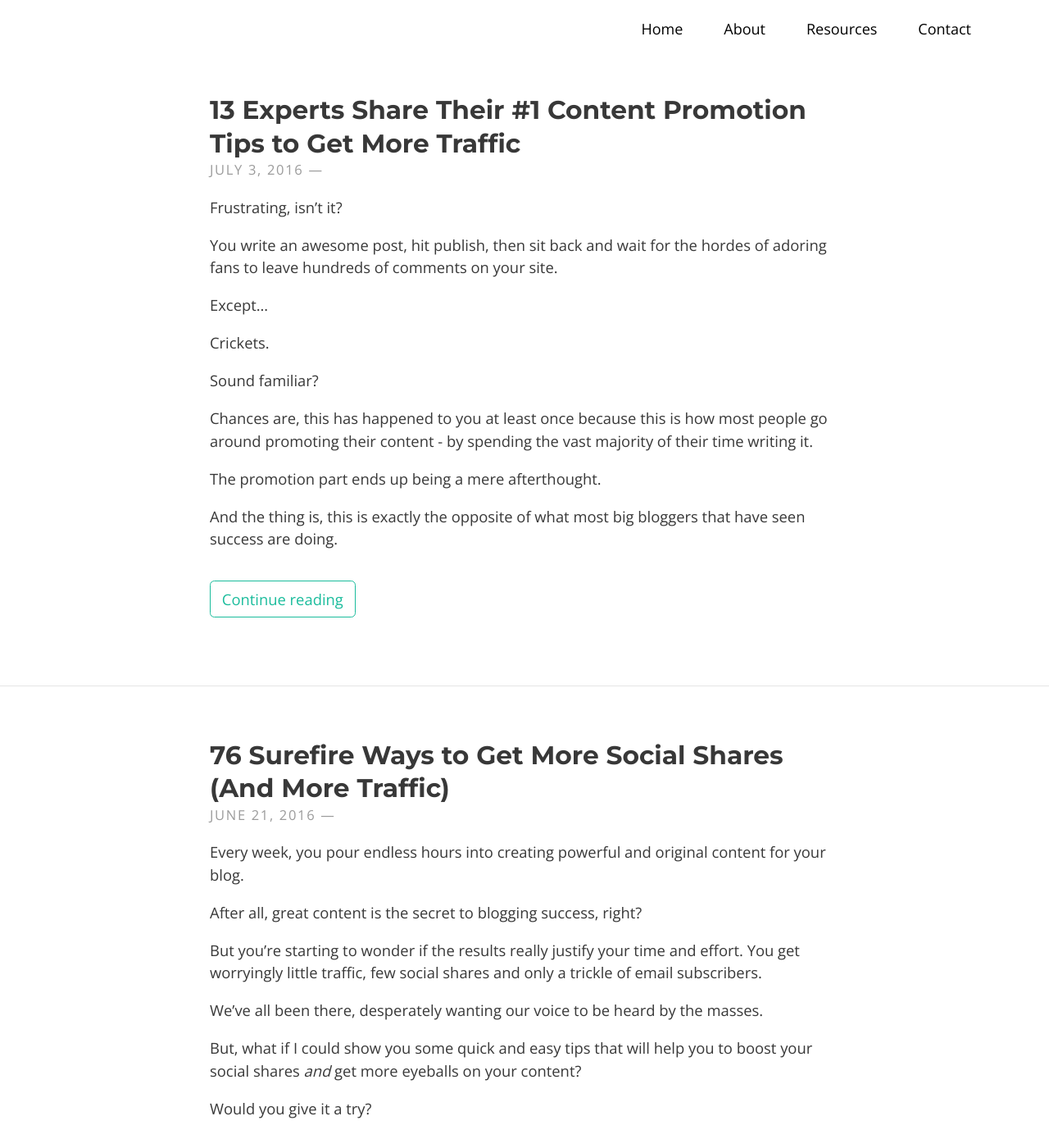
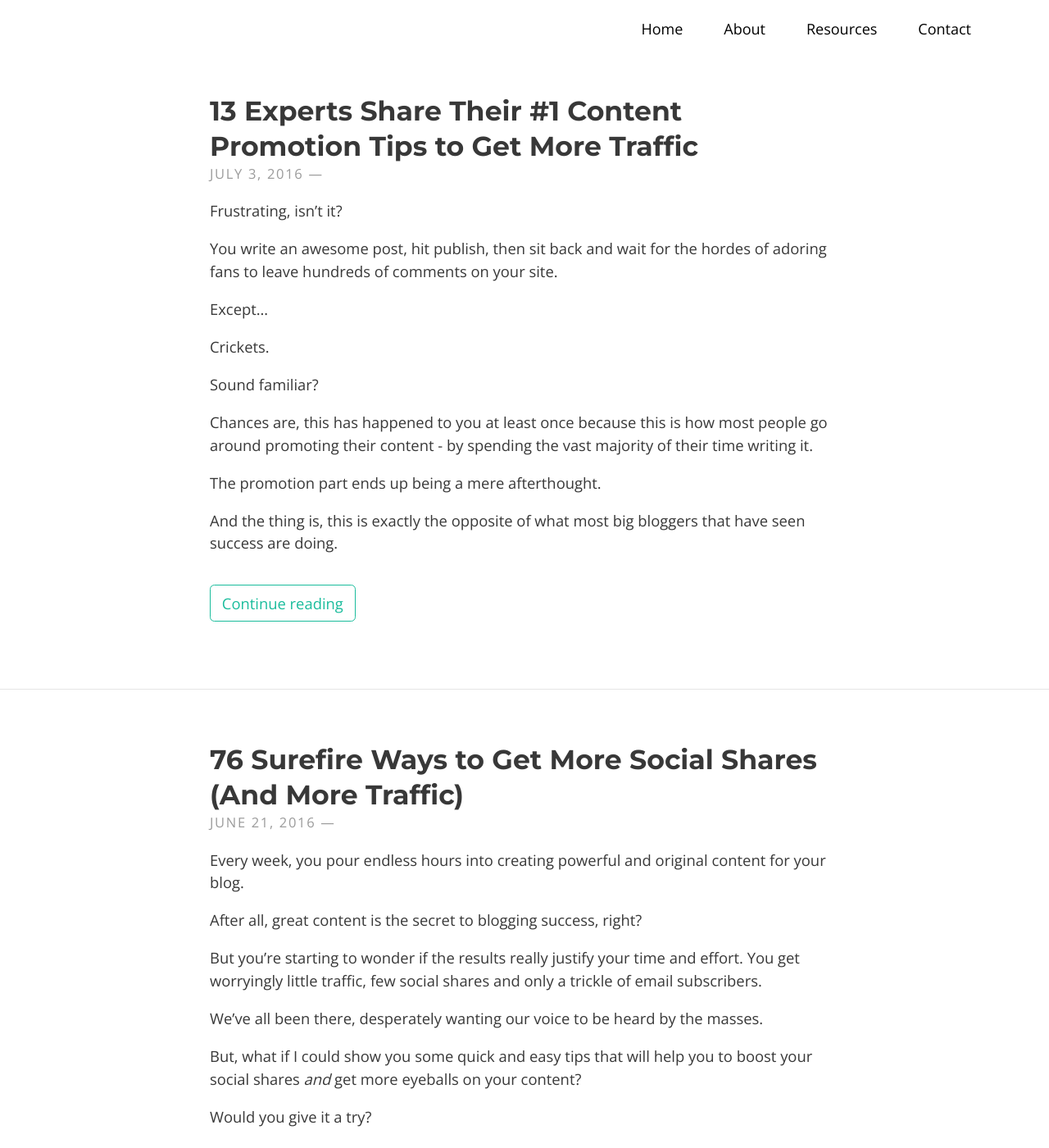
Before and after one commit to typeblogger/typeblogger.github.io, a Jekyll site: the page built from index.html, in a window 1280 px wide and 1400 px high. Shown: the whole window at 82% size. Built offline with Jekyll 4.4.1, drawn with Linux system fonts in a browser that asks for light colours; the list of posts is cut into pages by our own code; comment, search, counter and statistics services are not loaded.

Commit message:
Update _global.scss

```diff
--- a/_sass/base/_global.scss
+++ b/_sass/base/_global.scss
@@ -36,7 +36,7 @@ h1, h2, h3, h4, h5, h6 {
   }
 }
 h1 {
-    font-size: 1.7em;
+    font-size: 180%;
 }
 h2 {
   font-size: 1.55em;
```
